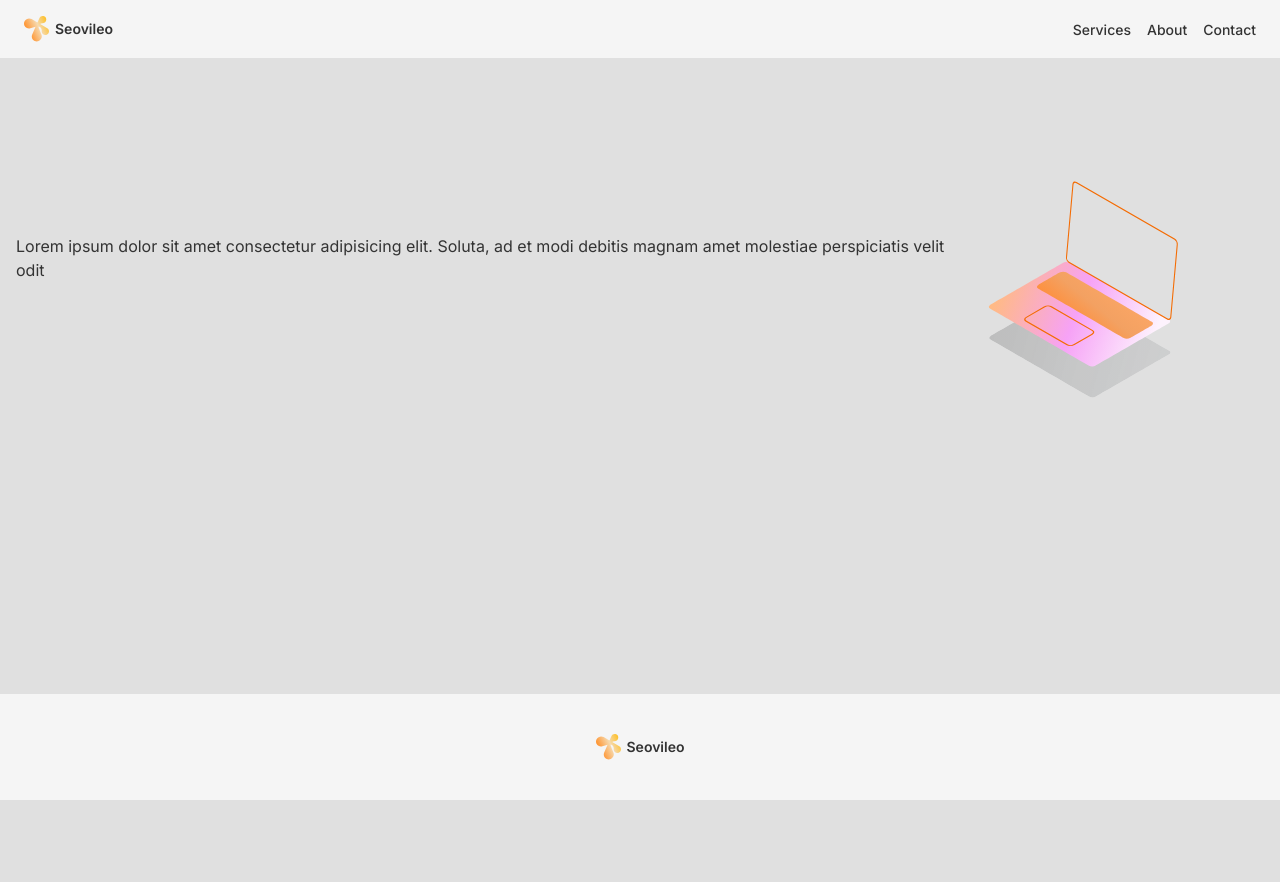
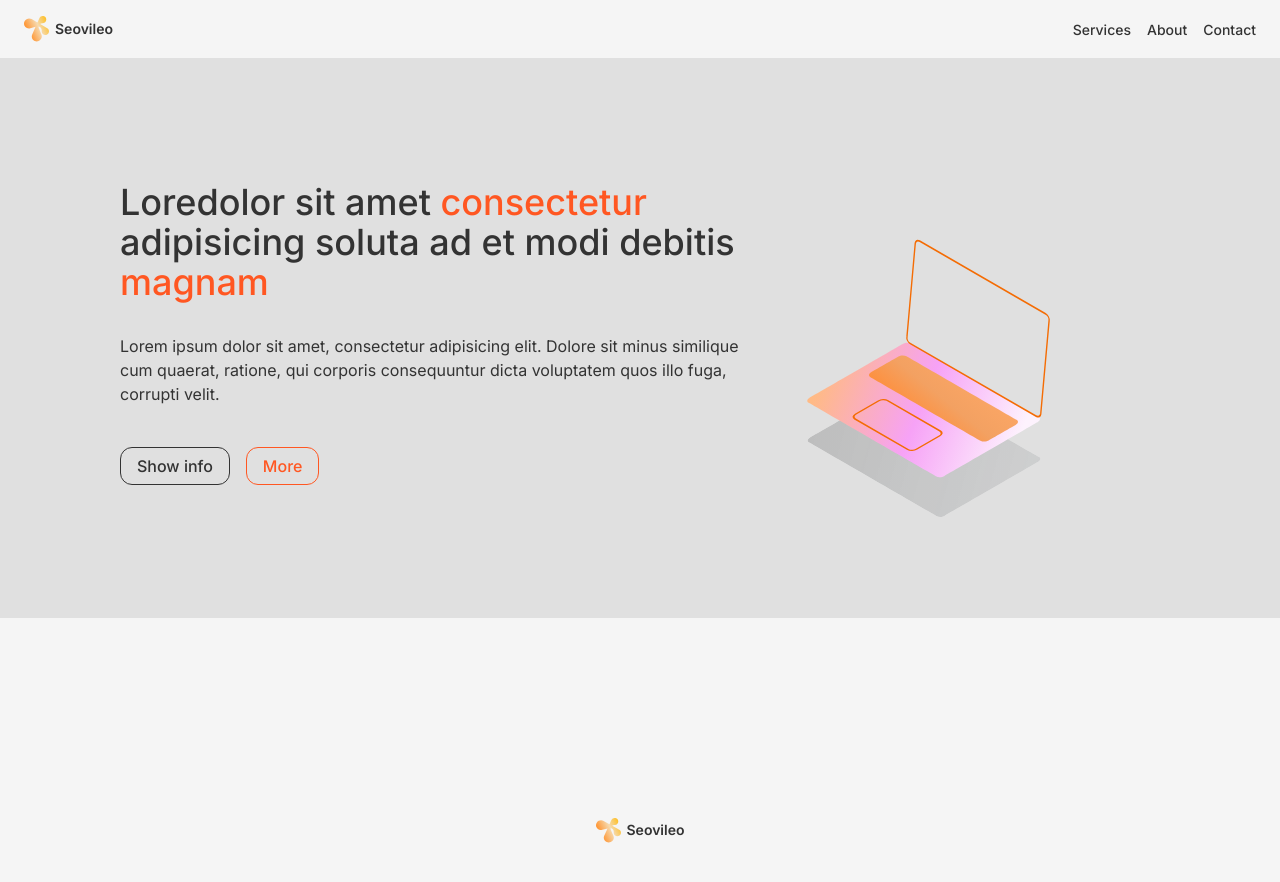
Before and after one commit to Nawija/seo, a Next.js app: page / in a window 1280 px wide. Before the commit the page ends 800 px from the top, so only its background shows below. Built offline with nearby package versions, Linux system fonts and the light colour scheme.

Commit message:
sdfsfdsfd

```diff
--- a/src/app/layout.tsx
+++ b/src/app/layout.tsx
@@ -23,7 +23,7 @@ export default function RootLayout({
                 className={`${inter.className} bg-background-secondary flex flex-col min-h-screen text-foreground-primary w-full overflow-x-hidden`}
             >
                 <Nav />
-                <main className="flex-1 px-4">{children}</main>
+                <main className="flex-1">{children}</main>
                 <Footer />
             </body>
         </html>
--- a/src/app/page.tsx
+++ b/src/app/page.tsx
@@ -1,20 +1,40 @@
 "use client";
 import Lottie from "lottie-react";
 import animationData from "../../public/heroAnim.json";
+import Link from "next/link";
 
 export default function Home() {
     return (
-        <div className="wrapper">
-            <section className="py-10 relative flex items-center justify-center">
-                <div>
-                  <h1>Lorem ipsum dolor sit amet consectetur adipisicing elit. Soluta, ad et modi debitis magnam amet molestiae perspiciatis velit odit</h1>
-
+        <div className="">
+            <section className="wrapper py-20 relative flex flex-col lg:flex-row  items-center justify-center">
+                <div className="max-w-screen-sm text-center lg:text-start space-y-8">
+                    <h1 className="text-xl lg:text-4xl font-medium ">
+                        Loredolor sit amet{" "}
+                        <span className="text-accent-primary">consectetur</span>{" "}
+                        adipisicing soluta ad et modi debitis{" "}
+                        <span className="text-accent-primary">magnam</span>
+                    </h1>
+                    <p>
+                        Lorem ipsum dolor sit amet, consectetur adipisicing
+                        elit. Dolore sit minus similique cum quaerat, ratione,
+                        qui corporis consequuntur dicta voluptatem quos illo
+                        fuga, corrupti velit.
+                    </p>
+                    <div className="space-x-4 py-4">
+                      <Link href="/" className="py-2 px-4 border rounded-xl border-foreground-primary font-medium">Show info</Link>
+                      <Link href="/" className="py-2 px-4 border rounded-xl border-accent-primary text-accent-primary font-medium">More</Link>
+                    </div>
                 </div>
                 <Lottie
                     animationData={animationData}
-                    className="flex justify-center items-center h-80"
+                    className="flex justify-center items-center"
                     loop={true}
                 />
+            </section>
+            <section className="py-20 bg-background-primary">
+              <div className="wrapper">
+
+              </div>
             </section>
         </div>
     );
```
Also changed, not shown: 1 other file (tests, documents, lock files or other folders).
